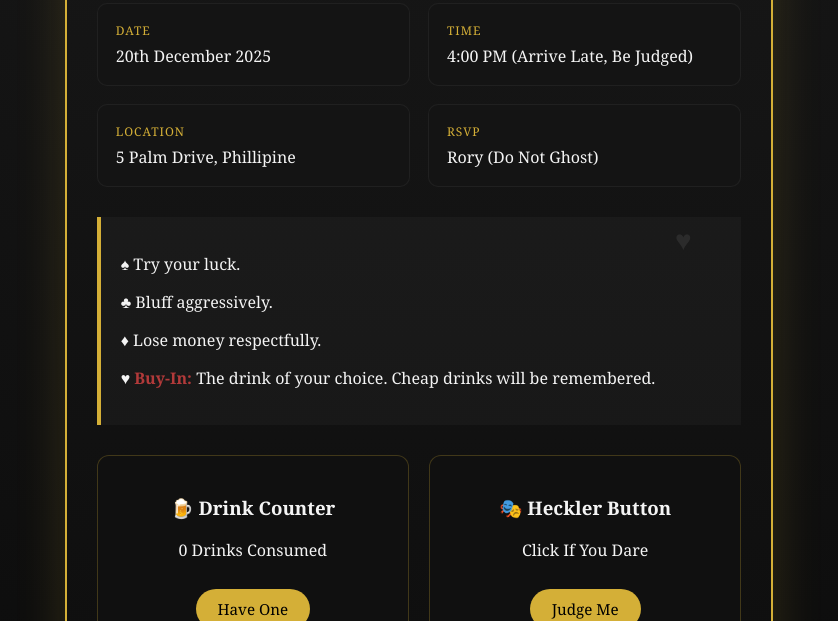
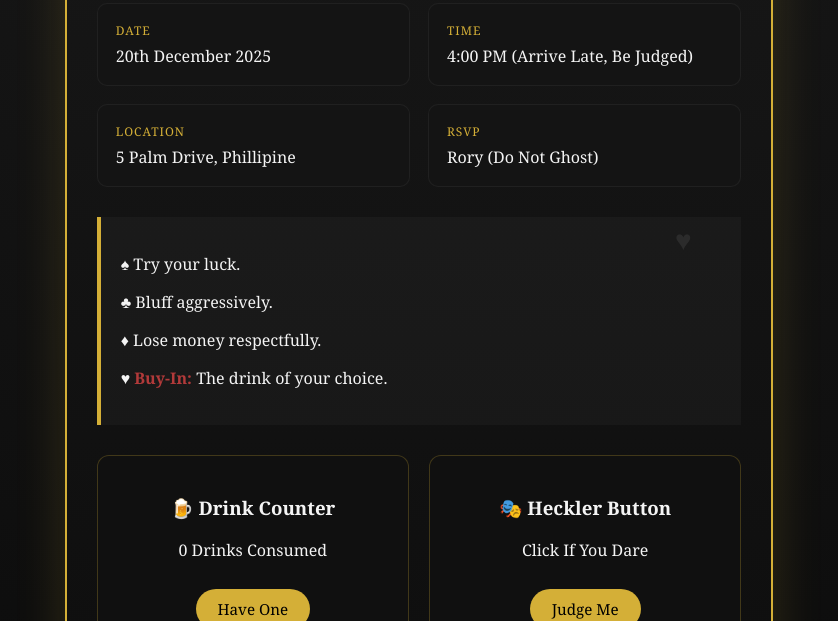
Before and after one commit to RoryR99/FackinBeverage, a plain HTML site: page index.html in a window 1280 px wide. Shown: the part 479-1100 px from the top of the page, without its empty margins (221-1059 px from the left). Drawn offline with Linux system fonts and the light colour scheme.

Commit message:
Update buy-in rules in index.html
Removed the note about cheap drinks from the buy-in rules.

```diff
--- a/index.html
+++ b/index.html
@@ -249,7 +249,7 @@ footer {
 <p>♠ Try your luck.</p>
 <p>♣ Bluff aggressively.</p>
 <p>♦ Lose money respectfully.</p>
-<p>♥ <strong>Buy-In:</strong> The drink of your choice. Cheap drinks will be remembered.</p>
+<p>♥ <strong>Buy-In:</strong> The drink of your choice.</p>
 </div>
 
 <div class="interactive">
```
